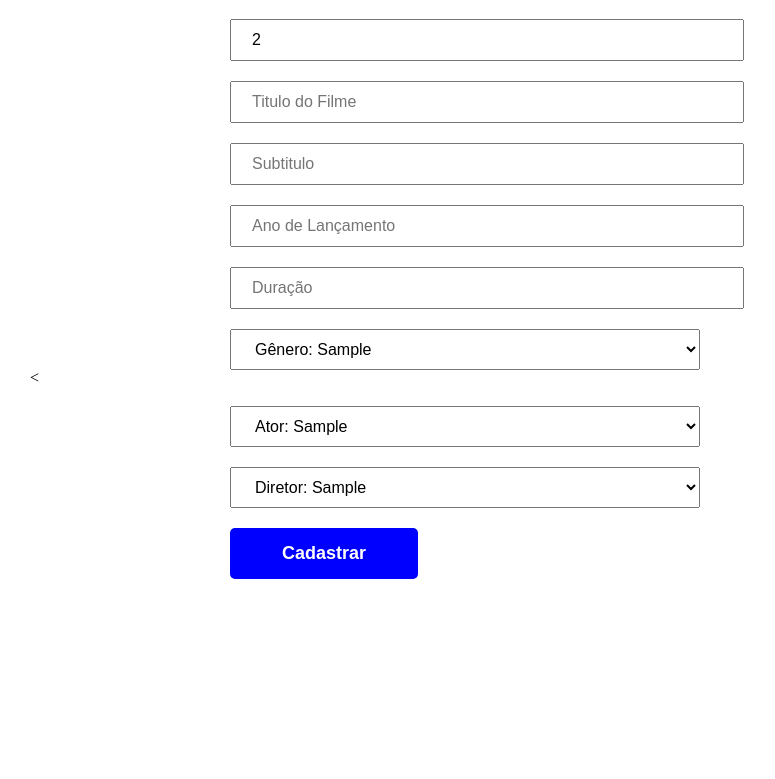
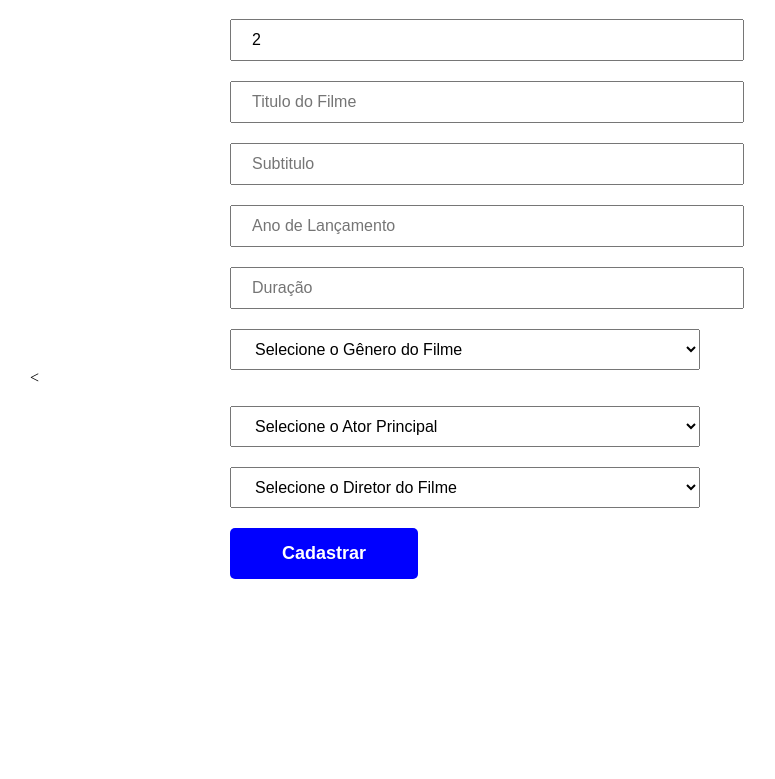
Before and after one commit to wellz3280/locawell, a PHP site: page /cadastrarProdutos.php in a window 1280 px wide. Shown: the part 113-892 px from the top of the page, without its empty margins (140-915 px from the left). Run offline with PHP 8.4, Linux system fonts and the light colour scheme; tables that the repository leaves empty or names only in its code hold one stand-in row (values such as "Sample post"); data that the repository does not hold is empty.

Commit message:
novo option selcted disable, para auxiliar no uso da aplicação

```diff
--- a/cadastrarProdutos.php
+++ b/cadastrarProdutos.php
@@ -65,29 +65,31 @@ require 'vendor/autoload.php';
 
 
 								<select class="input-padrao" name="idGenero">
-
+							<option selected disabled>Selecione o Gênero do Filme</option>
 								<?php
 									foreach($genero as $generos){
 								?>
-									<option value="<?php echo $generos['idGenero'];?>">Gênero: <?php echo $generos['genero'];?></option>
+									<option value="<?php echo $generos['idGenero'];?>"> <?php echo $generos['genero'];?></option>
 								<?php } ?>
 								</select>
 							<
 
 							<select class="input-padrao" name="idAtor">
+								<option selected disabled>Selecione o Ator Principal</option>
 							<?php
 								foreach($ator as $atores){
 							?>
-								<option value="<?php echo $atores['idAtor'];?>">Ator: <?php echo $atores['ator'];?></option>
+								<option value="<?php echo $atores['idAtor'];?>"><?php echo $atores['ator'];?></option>
 							<?php } ?>
 							</select>
 
 
 							<select class="input-padrao" name="idDiretor">
+							<option selected disabled>Selecione o Diretor do Filme</option>
 							<?php
 								foreach($diretor as $diretores){
 							?>
-								<option value="<?php echo $diretores['idDiretor'];?>">Diretor: <?php echo $diretores['diretor'];?></option>
+								<option value="<?php echo $diretores['idDiretor'];?>"><?php echo $diretores['diretor'];?></option>
 							<?php } ?>
 							</select>
 
```
